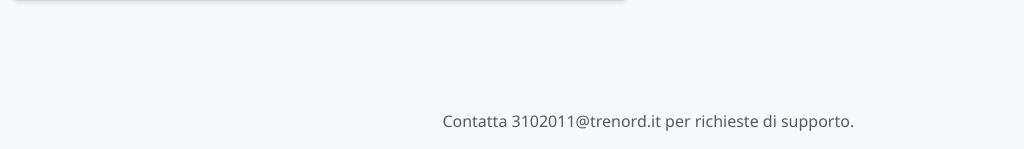
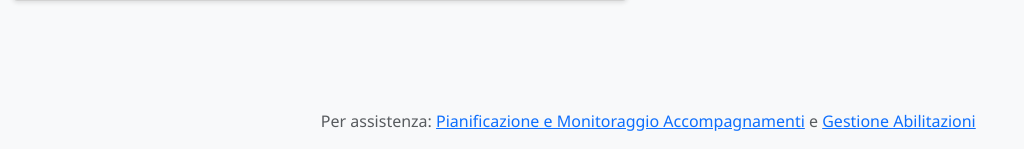
Before and after one commit to hermanbuhl1953-inc/calendario_app, a Flask app: page /tipi-attivita in a window 1280 px wide. Shown: the part 1354-1503 px from the top of the page, without its empty margins (0-1024 px from the left). Run offline with Flask 3, Linux system fonts and the light colour scheme; data comes from the database, SQL or seed files in the repository; some libraries are stand-ins or nearby versions; some web fonts are replaced.

Commit message:
feat: update footer messages with support email links

```diff
--- a/templates/base.html
+++ b/templates/base.html
@@ -146,7 +146,10 @@
     <!-- Footer -->
     <footer class="bg-light text-center py-3 mt-5">
         <p class="mb-0 text-muted">
-            <i class="fas fa-train"></i> Contatta 3102011@trenord.it per richieste di supporto.
+            <i class="fas fa-train"></i> Per assistenza:
+            <a href="mailto:pianificazione_monitoraggio_accompagnamenti@trenord.it">Pianificazione e Monitoraggio Accompagnamenti</a>
+            e
+            <a href="mailto:gestioneabilitazioni@trenord.it">Gestione Abilitazioni</a>
         </p>
     </footer>
 
--- a/templates/login.html
+++ b/templates/login.html
@@ -158,7 +158,7 @@
 
         <div class="footer-text">
             <i class="bi bi-info-circle"></i>
-            Accedi con le tue credenziali Trenord
+            Accedi con le credenziali fornite
         </div>
     </div>
 
```
